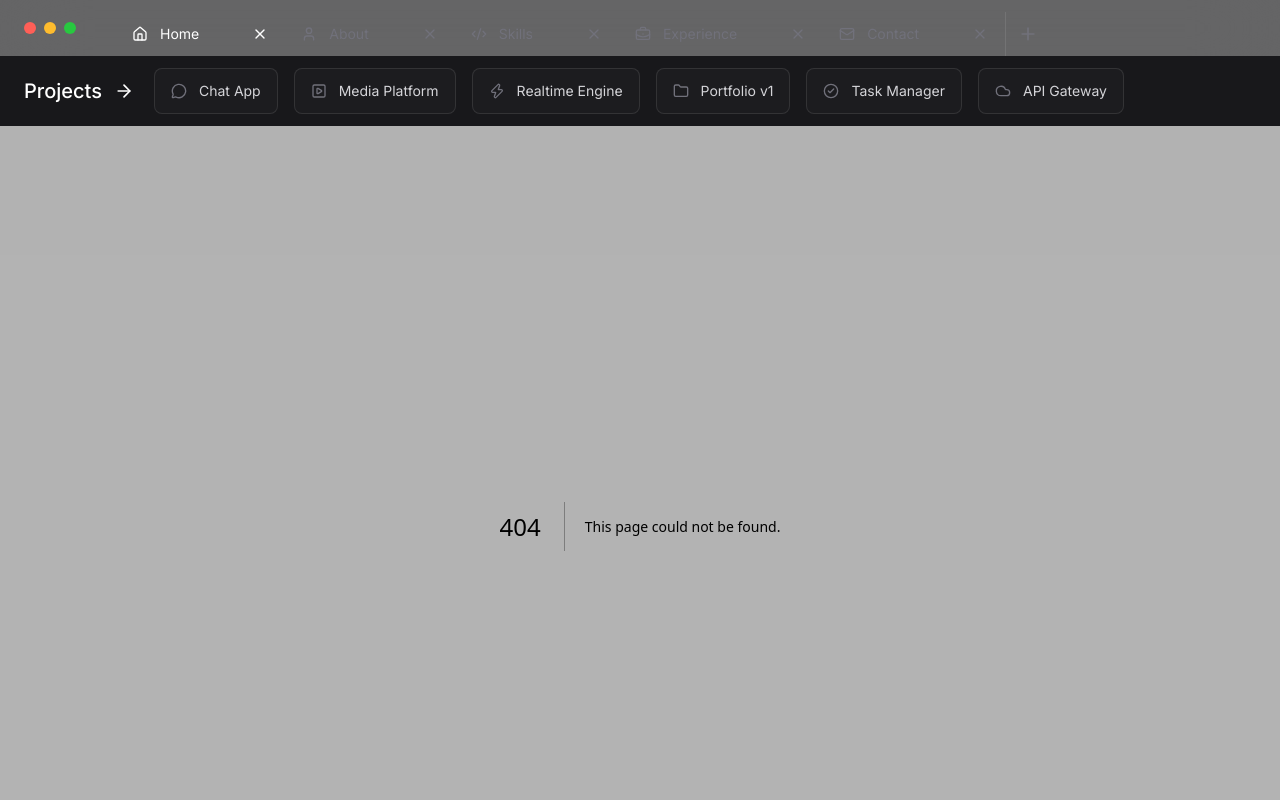
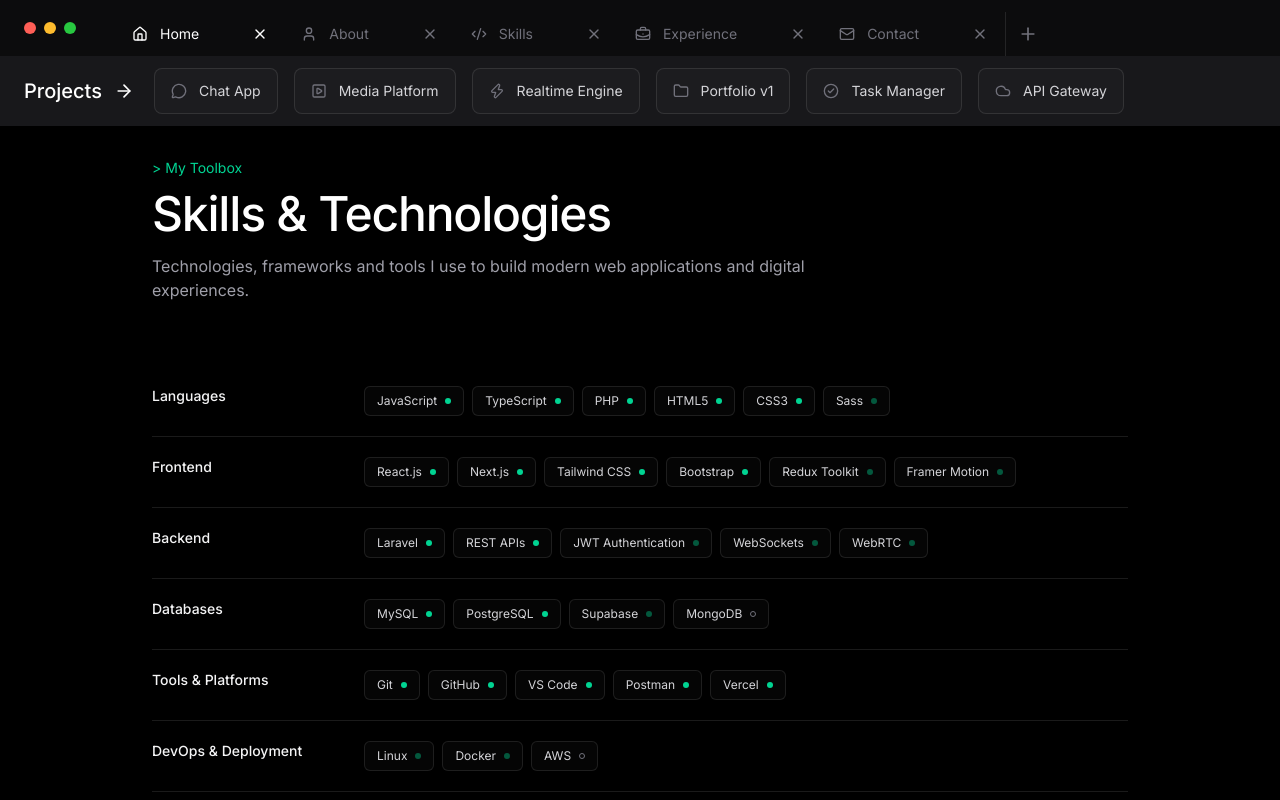
Before and after one commit to thappamkkumar/mk-portfolio, a Next.js app: page /skills in a window 1280 px wide. Before the commit this address had no page. Built offline with nearby package versions, Linux system fonts and the light colour scheme.

Commit message:
skill page created

```diff
--- /dev/null
+++ b/src/app/skills/page.tsx
@@ -0,0 +1,6 @@
+import SkillSection from "@/components/skills/skill-section";
+import { skillCategories } from "@/data/skills";
+
+export default function Page() {
+  return <SkillSection categories={skillCategories} />;
+}
--- a/src/components/skills/skill-category.tsx
+++ b/src/components/skills/skill-category.tsx
@@ -0,0 +1,60 @@
+import SkillItem from "./skill-item";
+
+import { SkillCategory as SkillCategoryType } from "@/types/skill";
+
+interface SkillCategoryProps {
+  category: SkillCategoryType;
+}
+
+export default function SkillCategory({
+  category,
+}: SkillCategoryProps) {
+  return (
+    <section
+      aria-labelledby={category.id}
+      className="
+        border-b
+        border-white/10
+        py-5
+      "
+    >
+      <div
+        className="
+          flex
+          flex-col
+          gap-4
+
+          md:grid
+          md:grid-cols-[180px_1fr]
+          md:gap-8
+        "
+      >
+        <h2
+          id={category.id}
+          className="
+            text-sm
+            font-medium
+            text-zinc-100
+          "
+        >
+          {category.title}
+        </h2>
+
+        <ul
+          className="
+            flex
+            flex-wrap
+            gap-2
+          "
+        >
+          {category.skills.map((skill) => (
+            <SkillItem
+              key={skill.name}
+              skill={skill}
+            />
+          ))}
+        </ul>
+      </div>
+    </section>
+  );
+}
--- a/src/components/skills/skill-item.tsx
+++ b/src/components/skills/skill-item.tsx
@@ -0,0 +1,51 @@
+import clsx from "clsx";
+
+import { Skill } from "@/types/skill";
+
+interface SkillItemProps {
+  skill: Skill;
+}
+
+const levelStyles = {
+  comfortable: "bg-emerald-400",
+  working: "bg-emerald-400/40",
+  familiar: "border border-zinc-500",
+};
+
+export default function SkillItem({
+  skill,
+}: SkillItemProps) {
+  return (
+    <li>
+      <div
+        className="
+          inline-flex
+          items-center
+          gap-2
+          rounded-md
+          border
+          border-white/10
+          bg-white/[0.02]
+          px-3
+          py-1.5
+          text-xs
+          text-zinc-300
+          transition-all
+          duration-200
+          hover:border-emerald-500/30
+          hover:bg-white/[0.04]
+        "
+      >
+        <span>{skill.name}</span>
+
+        <span
+          aria-hidden="true"
+          className={clsx(
+            "h-1.5 w-1.5 rounded-full",
+            levelStyles[skill.level]
+          )}
+        />
+      </div>
+    </li>
+  );
+}
--- a/src/components/skills/skill-section.tsx
+++ b/src/components/skills/skill-section.tsx
@@ -0,0 +1,27 @@
+import SkillsGrid from "./skills-grid";
+import SkillsHeader from "./skills-header";
+import SkillsGuide from "./skills-guide";
+import { SkillCategory } from "@/types/skill";
+
+interface SkillsPageProps {
+  categories: SkillCategory[];
+}
+
+
+export default function SkillSection({
+  categories,
+}: SkillsPageProps) {
+  return (
+    <div className="mx-auto
+        max-w-5xl
+        px-4
+        py-8
+        md:px-6">
+      <SkillsHeader />
+
+      <SkillsGrid categories={categories} />
+
+      <SkillsGuide />
+    </div>
+  );
+}
--- a/src/components/skills/skills-grid.tsx
+++ b/src/components/skills/skills-grid.tsx
@@ -0,0 +1,25 @@
+
+import SkillCategory from "./skill-category";
+import { SkillCategory as SkillCategoryType } from "@/types/skill";
+
+
+interface SkillsSectionsProps {
+  categories: SkillCategoryType[];
+}
+
+export default function SkillsGrid({
+  categories,
+}: SkillsSectionsProps) {
+
+
+  return (
+    <>
+      {categories.map((category) => (
+        <SkillCategory
+          key={category.id}
+          category={category}
+        />
+      ))}
+    </>
+  );
+}
--- /dev/null
+++ b/src/components/skills/skills-guide.tsx
@@ -0,0 +1,35 @@
+export default function SkillsGuide() {
+  return (
+    <section className="pt-10">
+      <h2 className="mb-5 text-sm font-medium text-zinc-200">
+        Skill Level Guide
+      </h2>
+
+      <div className="flex flex-wrap gap-x-8 gap-y-4 text-sm">
+        <div className="flex items-center gap-3">
+          <span className="h-2 w-2 rounded-full bg-emerald-400" />
+
+          <span className="text-zinc-400">
+            Comfortable
+          </span>
+        </div>
+
+        <div className="flex items-center gap-3">
+          <span className="h-2 w-2 rounded-full bg-emerald-400/40" />
+
+          <span className="text-zinc-400">
+            Working Knowledge
+          </span>
+        </div>
+
+        <div className="flex items-center gap-3">
+          <span className="h-2 w-2 rounded-full border border-zinc-500" />
+
+          <span className="text-zinc-400">
+            Familiar
+          </span>
+        </div>
+      </div>
+    </section>
+  );
+}
--- a/src/components/skills/skills-header.tsx
+++ b/src/components/skills/skills-header.tsx
@@ -0,0 +1,19 @@
+export default function SkillsHeader() {
+  return (
+    <header className="mb-16">
+      <p className="mb-3 text-sm text-emerald-400">
+        &gt; My Toolbox
+      </p>
+
+      <h1 className="text-4xl font-medium tracking-tight md:text-5xl">
+        Skills & Technologies
+      </h1>
+
+      <p className="mt-4 max-w-2xl text-zinc-400">
+        Technologies, frameworks and tools I use to
+        build modern web applications and digital
+        experiences.
+      </p>
+    </header>
+  );
+}
--- a/src/data/skills.ts
+++ b/src/data/skills.ts
@@ -0,0 +1,74 @@
+import { SkillCategory } from "@/types/skill";
+
+export const skillCategories: SkillCategory[] = [
+  {
+    id: "languages",
+    title: "Languages",
+    skills: [
+      { name: "JavaScript", level: "comfortable" },
+      { name: "TypeScript", level: "comfortable" },
+      { name: "PHP", level: "comfortable" },
+      { name: "HTML5", level: "comfortable" },
+      { name: "CSS3", level: "comfortable" },
+      { name: "Sass", level: "working" },
+    ],
+  },
+
+  {
+    id: "frontend",
+    title: "Frontend",
+    skills: [
+      { name: "React.js", level: "comfortable" },
+      { name: "Next.js", level: "comfortable" },
+      { name: "Tailwind CSS", level: "comfortable" },
+      { name: "Bootstrap", level: "comfortable" },
+      { name: "Redux Toolkit", level: "working" },
+      { name: "Framer Motion", level: "working" },
+    ],
+  },
+
+  {
+    id: "backend",
+    title: "Backend",
+    skills: [
+      { name: "Laravel", level: "comfortable" },
+      { name: "REST APIs", level: "comfortable" },
+      { name: "JWT Authentication", level: "working" },
+      { name: "WebSockets", level: "working" },
+      { name: "WebRTC", level: "working" },
+    ],
+  },
+
+  {
+    id: "databases",
+    title: "Databases",
+    skills: [
+      { name: "MySQL", level: "comfortable" },
+      { name: "PostgreSQL", level: "comfortable" },
+      { name: "Supabase", level: "working" },
+      { name: "MongoDB", level: "familiar" },
+    ],
+  },
+
+  {
+    id: "tools",
+    title: "Tools & Platforms",
+    skills: [
+      { name: "Git", level: "comfortable" },
+      { name: "GitHub", level: "comfortable" },
+      { name: "VS Code", level: "comfortable" },
+      { name: "Postman", level: "comfortable" },
+      { name: "Vercel", level: "comfortable" },
+    ],
+  },
+
+  {
+    id: "deployment",
+    title: "DevOps & Deployment",
+    skills: [
+      { name: "Linux", level: "working" },
+      { name: "Docker", level: "working" },
+      { name: "AWS", level: "familiar" },
+    ],
+  },
+];
--- a/src/types/skill.ts
+++ b/src/types/skill.ts
@@ -0,0 +1,15 @@
+export type SkillLevel =
+  | "comfortable"
+  | "working"
+  | "familiar";
+
+export interface Skill {
+  name: string;
+  level: SkillLevel;
+}
+
+export interface SkillCategory {
+  id: string;
+  title: string;
+  skills: Skill[];
+}
```
Also changed, not shown: src/components/skills/skills-legend.tsx (deleted), src/hooks/use-skills.ts (deleted).
